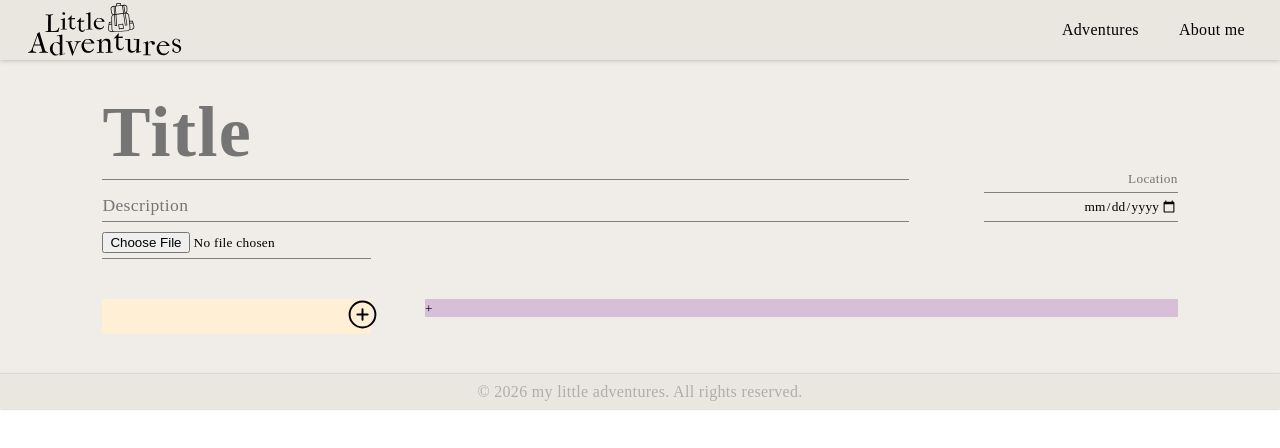
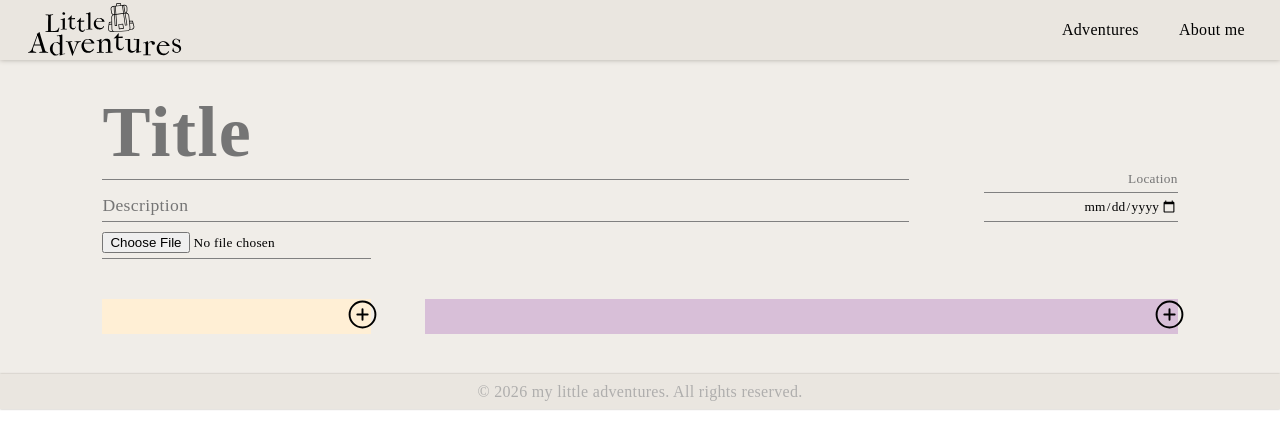
Before and after one commit to ayanomk/blog, a React app: page /admin/create-blog in a window 1280 px wide. Shown: the top 448 px of the page. Built offline with nearby package versions, Linux system fonts and the light colour scheme; the HTML template or start-up script is replaced by a standard one; a web font is replaced by a local one.

Commit message:
Fix block option panel

```diff
--- a/src/pages/CreateBlog.css
+++ b/src/pages/CreateBlog.css
@@ -72,11 +72,11 @@
     margin-top: 40px;
 }
 /* ASIDE */
-.createBlog .asideInputAdd {
+.createBlog .inputAdd {
     text-align: right;
     position: relative;
 }
-.createBlog .asideInputAdd img {
+.createBlog .inputAdd img {
     width: 130%;
     transition: all 0.3s;
 }
--- a/src/pages/CreateBlog.jsx
+++ b/src/pages/CreateBlog.jsx
@@ -39,6 +39,8 @@ function CreateBlog() {
 
     // ASIDE TABLE DATA
     const addSideTable = (table) => {
+        // CLOSE ASIDE BLOCK OPTION
+        setAsideOption(false);
         // ADD SECTION TO DATA IF NEW SECTION
         addSection({type: 'info', title: 'Information'})
         // ADD DATA
@@ -86,11 +88,15 @@ function CreateBlog() {
         }
     };
 
-    // Add Block option
+    // Add SIDE Block option
     const [asideOption, setAsideOption] = useState(false);
-    const toggleAsideOption = (e) => {
-        e.preventDefault();
+    const toggleAsideOption = () => {
         setAsideOption(!asideOption);
+    }
+    // Add MAIN Block option
+    const [mainOption, setMainOption] = useState(false);
+    const toggleMainOption = () => {
+        setMainOption(!mainOption);
     }
 
     // BLOCKS
@@ -107,9 +113,6 @@ function CreateBlog() {
     // JSX
     return (
         <div className="createBlog">
-            {/* <header>
-                <h1>Create a blog post</h1>
-            </header> */}
 
             <form action="">
                 <div className="title">
@@ -128,6 +131,7 @@ function CreateBlog() {
                 </div>
 
                 <div className="contentInput">
+
                     <aside className='asideInput'>
                         {/* {formData.sections.some(section => section.sectionType === "info") ? <BlogTable /> : "" } */}
                         {formData.sections.map((section, secIdx) =>
@@ -145,8 +149,8 @@ function CreateBlog() {
                                 </> : null
                             )
                         )}
-                        <div className='asideInputAdd'>
-                            <button onClick={toggleAsideOption}>
+                        <div className='inputAdd'>
+                            <button type='button' onClick={toggleAsideOption}>
                                 <img src="../icon/plus-sign-circle-stroke-rounded.svg" alt="" className={asideOption ? "rotate" : ""} />
                             </button>
                             <div className={`asideInputOptions ${asideOption ? "" : "hidden"}`}>
@@ -155,44 +159,25 @@ function CreateBlog() {
                             </div>
                         </div>
                     </aside>
+
                     <main className='mainInput'>
-                        <div>
-                            <button>+</button>
+                        <div className='inputAdd'>
+                            <button type='button' onClick={toggleMainOption}>
+                                <img src="../icon/plus-sign-circle-stroke-rounded.svg" alt="" className={mainOption ? "rotate" : ""} />
+                            </button>
+                            <div className={`asideInputOptions ${mainOption ? "" : "hidden"}`}>
+                                <button value="" type='button'>Paragraph</button>
+                                <button value="" type='button'>Image Horizontal</button>
+                                <button value="" type='button'>Image Vertical x 2</button>
+                                <button value="" type='button'>Image Vertical x 3</button>
+                                {/* <button value="" type='button'>Table</button> */}
+                            </div>
                         </div>
                     </main>
                 </div>
 
             </form>
 
-            {/* <article className="blog">
-                <header>
-                    <div className="title">
-                        <div className='mainTitle'>
-                            <h1>test</h1>
-                            <p>test</p>
-                        </div>
-                        <div className='dateLocation'>
-                            <p>test</p>
-                            <p>test</p>
-                        </div>
-                    </div>
-                    <img className='heroImg' src="" alt="" loading="lazy" />
-                </header>
-
-                <main>
-                    <aside className="" >
-                        <div className='asideSub'>
-                            <h2>test</h2>
-                        </div>
-                    </aside>
-                    <section className="">
-                        <h2>test</h2>
-                            <div className='subsection'>
-                                <h3>test</h3>
-                            </div>
-                    </section>
-                </main>
-            </article> */}
         </div>
     )
 }
```
